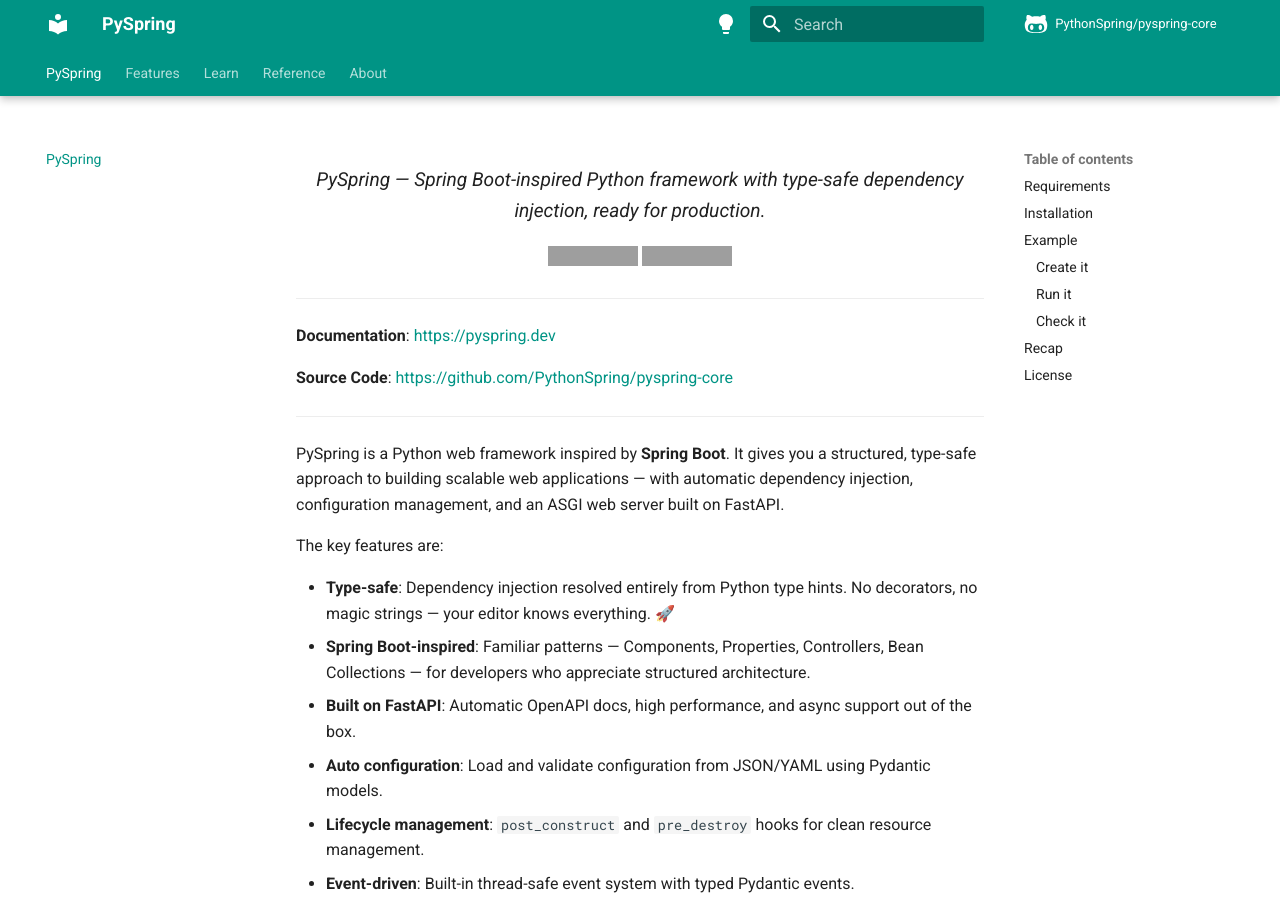
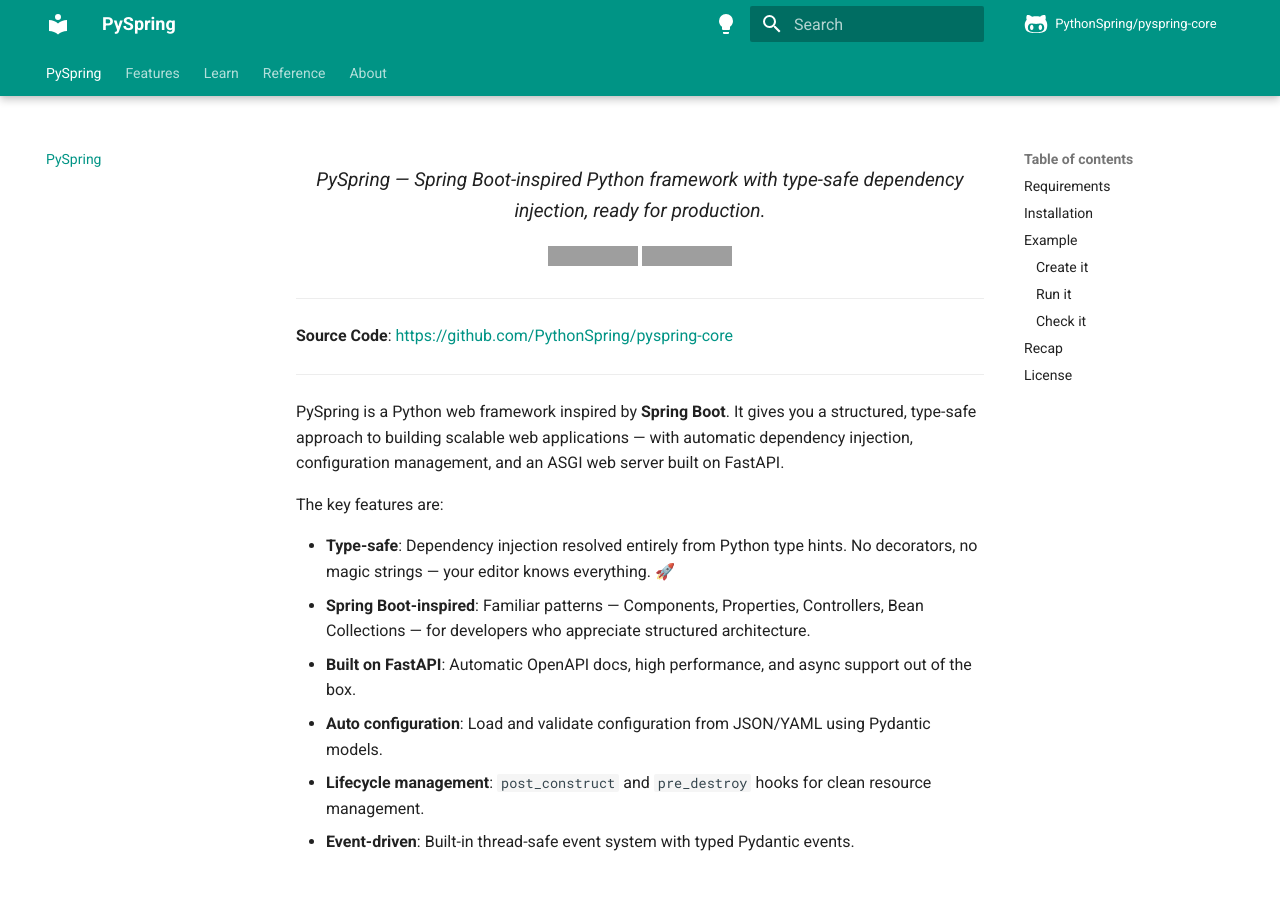
Before and after one commit to PythonSpring/pyspring-docs, an MkDocs documentation site: the page built from docs/index.md, in a window 1280 px wide and 900 px high. Built offline with MkDocs 1.6.1 and Material for MkDocs 9.7.7, drawn with Linux system fonts in a browser that asks for light colours; comment, search, counter and statistics services are not loaded; grey boxes are pictures that could not be loaded.

Commit message:
docs: Remove outdated documentation links from index and mkdocs configuration

```diff
--- a/docs/index.md
+++ b/docs/index.md
@@ -15,8 +15,6 @@
 </p>
 
 ---
-
-**Documentation**: <a href="https://pyspring.dev" target="_blank">https://pyspring.dev</a>
 
 **Source Code**: <a href="https://github.com/PythonSpring/pyspring-core" target="_blank">https://github.com/PythonSpring/pyspring-core</a>
 
--- a/mkdocs.yml
+++ b/mkdocs.yml
@@ -1,6 +1,5 @@
 site_name: PySpring
 site_description: PySpring framework, Spring Boot-inspired, type-safe dependency injection, ready for production
-site_url: https://pyspring.dev/
 repo_name: PythonSpring/pyspring-core
 repo_url: https://github.com/PythonSpring/pyspring-core
 edit_uri: ""
```
